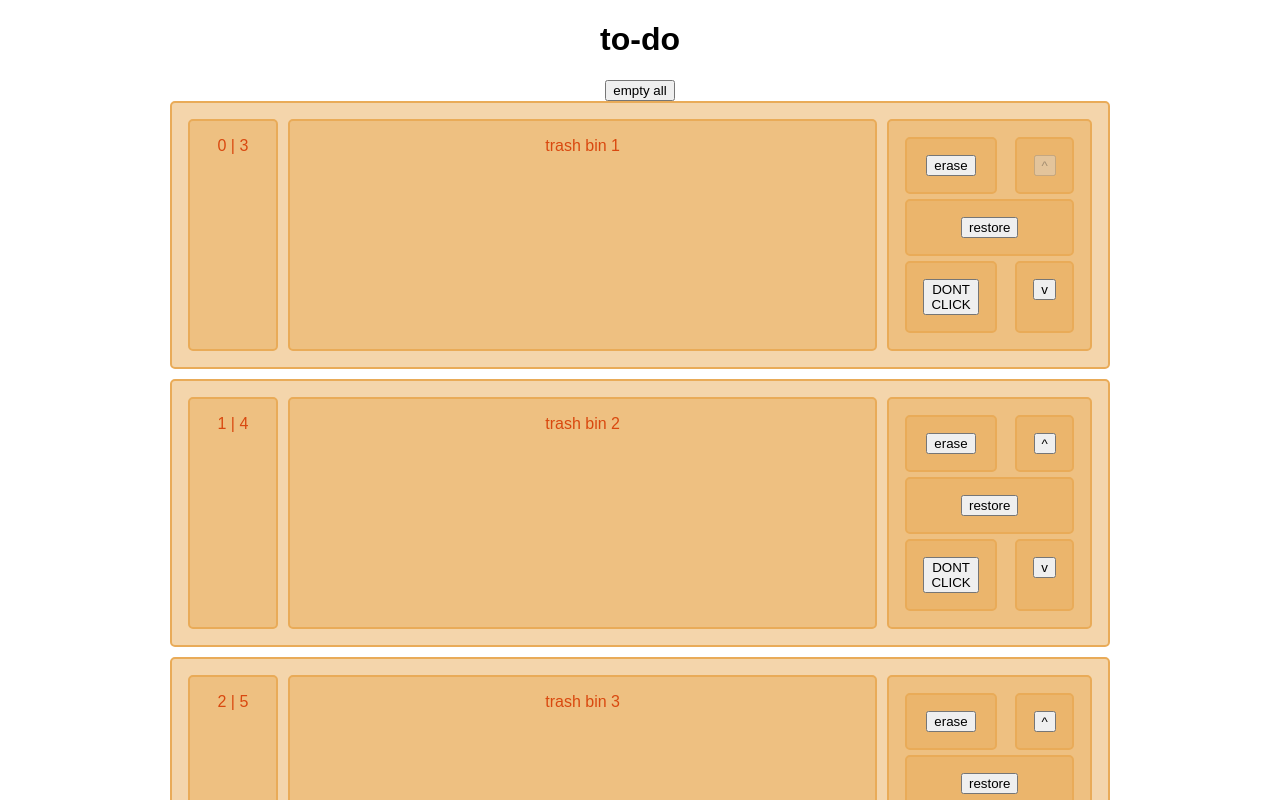
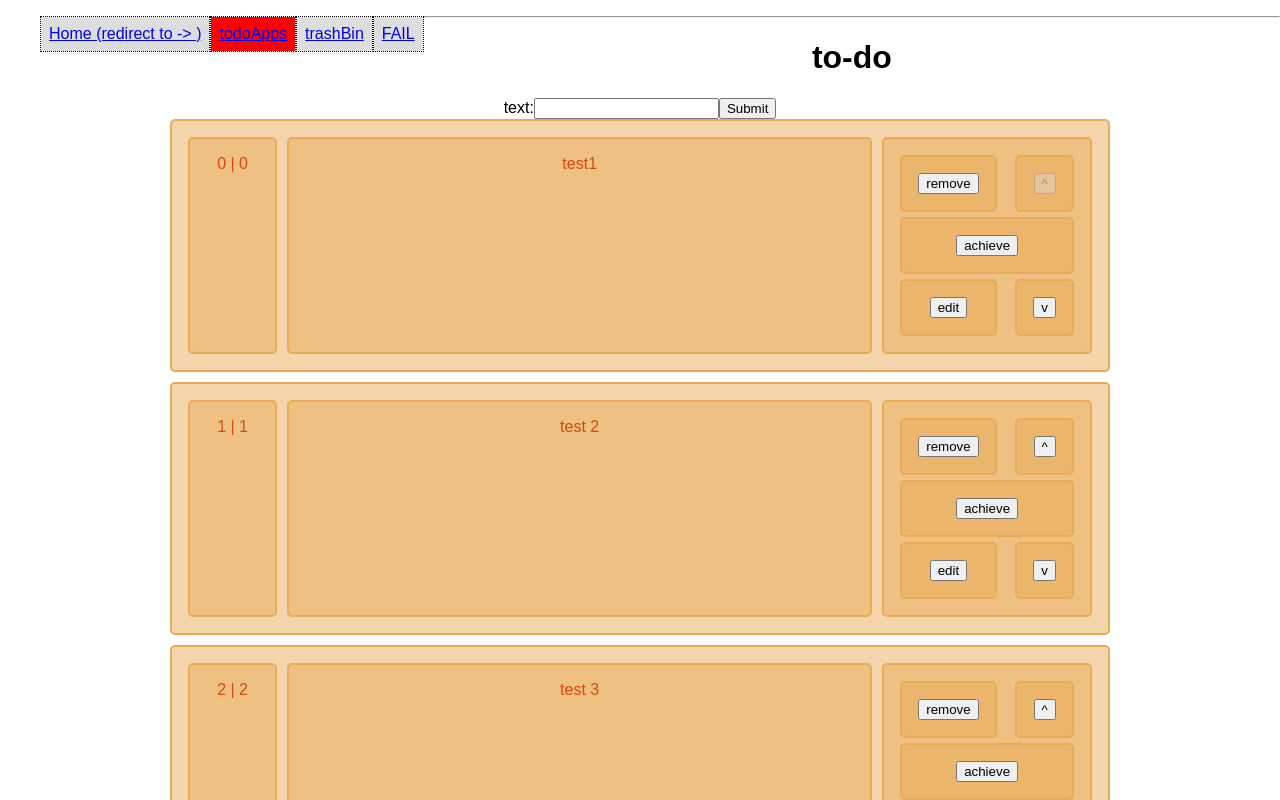
Before and after one commit to mgrimald/mgrimald.github.io, a React (Create React App) app in the folder todo_app/: page /todoApp in a window 1280 px wide. Shown: the top 800 px of the page. Built offline with nearby package versions, Linux system fonts and the light colour scheme.

Commit message:
React-Router
Implementation of a react router with two pages, redirections, link, navLink, 404handling, passage of props to  Component rendered by routes. Lot of small steps, lot of small victories, a big smile :smile:

```diff
--- a/todo_app/package.json
+++ b/todo_app/package.json
@@ -1,10 +1,11 @@
 {
   "name": "todo_app",
-  "version": "0.1.5",
+  "version": "0.1.6",
   "private": true,
   "dependencies": {
     "react": "^16.2.0",
     "react-dom": "^16.2.0",
+    "react-router-dom": "^4.2.2",
     "react-scripts": "1.0.17"
   },
   "scripts": {
--- a/todo_app/src/App.css
+++ b/todo_app/src/App.css
@@ -3,7 +3,24 @@
 	box-sizing: border-box;
 	text-align: center;
 }
+ul {
+    background-color: #dddddd;
+    list-style-type: none;
+}
+li {
+    float: left;
+    border: 1px;
+    border-style: dotted;
+}
 
+a {
+    display: block;
+    padding: 8px;
+    background-color: #dddddd;
+}
+.testActive {
+  background-color: red;
+}
 .wrapper {
   max-width: 940px;
   margin: 0 auto;
--- a/todo_app/src/App.js
+++ b/todo_app/src/App.js
@@ -1,5 +1,7 @@
 import React, { Component } from 'react';
 import './App.css';
+import {  BrowserRouter } from 'react-router-dom';
+import { Header } from './Components/Header.js';
 import { Title } from './Components/Title.js';
 import { TodoApp } from './Components/TodoApp.js';
 
@@ -7,8 +9,13 @@ class App extends Component {
   render() {
     return (
       <div className="App">
-        <Title />
-        <TodoApp />
+  		<BrowserRouter>
+  		  <div>
+  			<Header />
+	        <Title />
+    	    <TodoApp />
+    	  </div>
+  		</BrowserRouter>
       </div>
     );
   }
--- /dev/null
+++ b/todo_app/src/Components/Header.js
@@ -0,0 +1,15 @@
+import React from 'react';
+import { NavLink } from 'react-router-dom';
+export const Header = (props) => {
+	return (
+		<div>
+	      <ul>
+    	    <li><NavLink exact activeClassName="testActive" to="/">Home (redirect to -> )</NavLink></li>
+        	<li><NavLink exact activeClassName="testActive" to="/todoApp">todoApps</NavLink></li>
+        	<li><NavLink exact activeClassName="testActive" to="/todoApp/trashBin/">trashBin</NavLink></li>
+    	    <li><NavLink exact activeClassName="testActive" to="/FAIL">FAIL</NavLink></li>
+    	  </ul>
+	      <hr className="brace" />
+		</div>
+	);
+};
--- a/todo_app/src/Components/TodoApp.js
+++ b/todo_app/src/Components/TodoApp.js
@@ -1,7 +1,11 @@
+/* eslint no-cond-assign: 0 */
+
 import React, { Component } from 'react';
+import {  Route, Switch, Redirect } from 'react-router-dom';
+
 import { TodoForm } from './TodoForm.js';
 import { TodoList } from './TodoList.js';
-import { TrashList } from "./TrashList"
+import { TrashList } from "./TrashList";
 
 export class TodoApp extends Component {
 	constructor(props) {
@@ -178,37 +182,57 @@ export class TodoApp extends Component {
 		const data = this.swapPosition(order, order +1, this.state.data);
 		this.setState({data: data});
 	}
+
   	render() {
+		const trashListProps = {
+			trashes: this.state.trashBin,
+			todos: this.state.data,
+			remove: this.handleRemove,
+			edit: this.handleEdit,
+			achieve: this.handleAchieve,
+			unachieve: this.handleUnachieve,
+			up: this.handleOrderUpTrash,
+			down: this.handleOrderDownTrash,
+			restore: this.restore,
+			toggleEditing: this.toggleEditing,
+		}
+		const todoListProps = {
+			todos: this.state.data,
+			remove: this.handleRemove,
+			edit: this.handleEdit,
+			achieve: this.handleAchieve,
+			unachieve: this.handleUnachieve,
+			up: this.handleOrderUp,
+			down: this.handleOrderDown,
+			toggleEditing: this.toggleEditing,
+		}
     	return (
-      		<div>
-      			<button onClick={this.emptyTrashBin}>
-      				empty all
-      			</button>
-      			<TrashList
-      				trashes={this.state.trashBin}
-        			todos={this.state.data}
-        			remove={this.handleRemove}
-        			edit={this.handleEdit}
-        			achieve={this.handleAchieve}
-        			unachieve={this.handleUnachieve}
-        			up={this.handleOrderUpTrash}
-        			down={this.handleOrderDownTrash}
-        			restore={this.restore}
-					toggleEditing={this.toggleEditing}
-      			/>
-        		<TodoForm
-        			addTodo={this.addTodo} />
-        		<TodoList
-        			todos={this.state.data}
-        			remove={this.handleRemove}
-        			edit={this.handleEdit}
-        			achieve={this.handleAchieve}
-        			unachieve={this.handleUnachieve}
-        			up={this.handleOrderUp}
-        			down={this.handleOrderDown}
-					toggleEditing={this.toggleEditing}
-        		 />
-      		</div>
+		<div>
+    		<Switch>
+    			<Route exact path="/" render={()=> <Redirect to="/todoApp"/>} />
+      			<Route exact path="/todoApp/" render={() => (
+      				  <div>
+        				<TodoForm addTodo={this.addTodo} />
+      					<TodoList {...todoListProps} />
+      				  </div>
+      				)
+      			} />
+      			<Route exact path="/todoApp/trashBin/" render={() => (
+      				  <div>
+      				  	{
+      				  	  (trashListProps.trashes.length !== 0) ? (<button onClick={this.emptyTrashBin}> empty all trashes </button>) : (<div>There is no trashes here</div>)
+      					}
+      					<TrashList {...trashListProps} />
+      				  </div>
+      				)
+      			} />
+      			<Route render={() => <div>404 ERROR</div> } />
+      		</Switch>
+      	</div>
     	);
   	}
 }
+
+/*
+
+*/
```
Also changed, not shown: todo_app/journal/03-Introducing-react-routing.md (added, +22 -0 lines), 1 other file (tests, documents, lock files or other folders).
